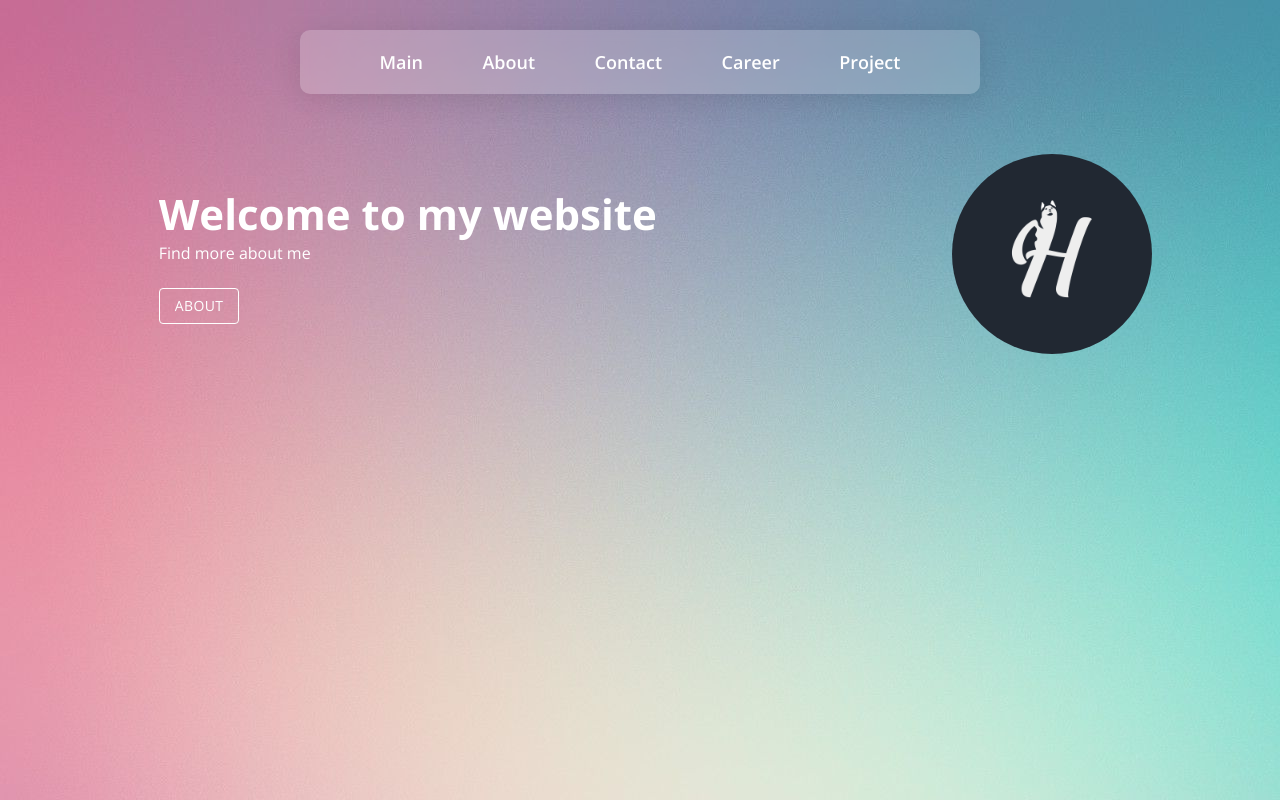
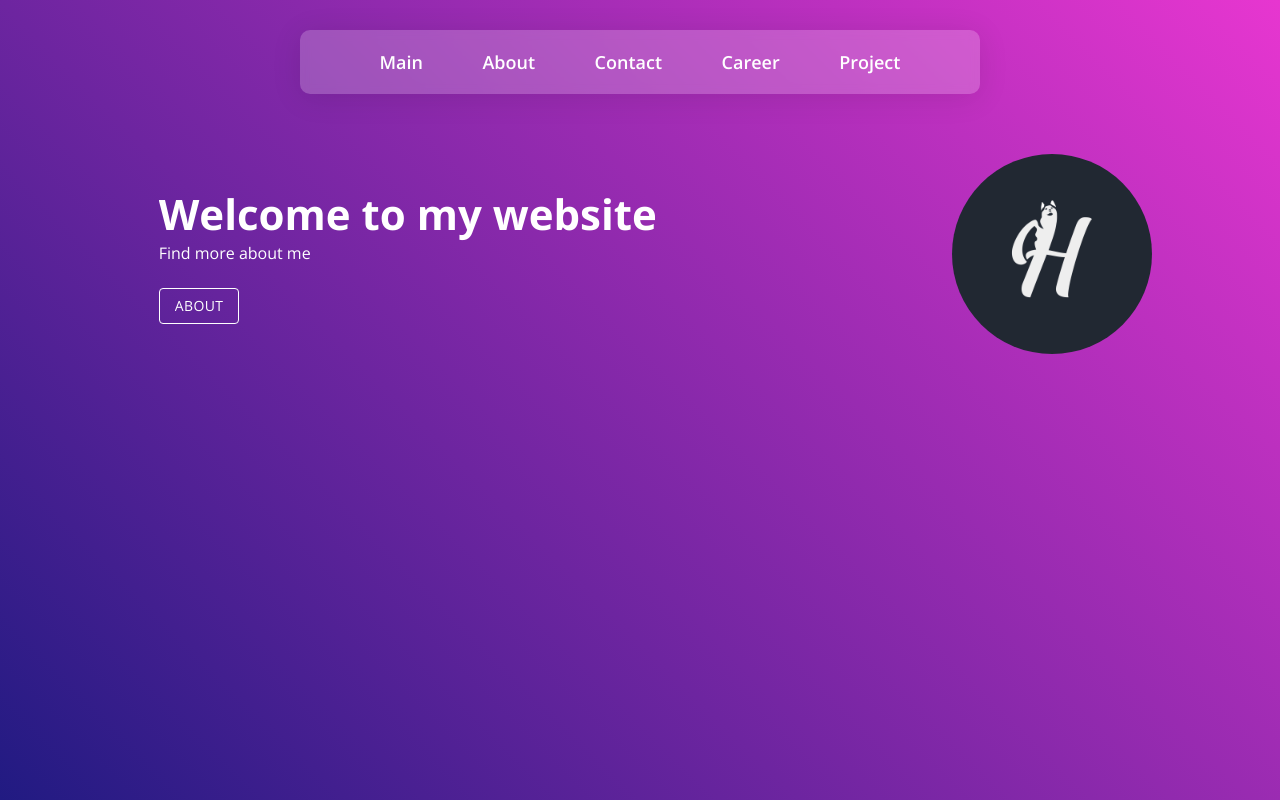
Before and after one commit to Hernando17/react-portfolio, a React (Create React App) app: page / in a window 1280 px wide. Built offline with nearby package versions, Linux system fonts and the light colour scheme.

Commit message:
Background Gradient

```diff
--- a/src/index.css
+++ b/src/index.css
@@ -10,5 +10,12 @@
 }
 
 body {
-  background-image: url("./assets/img/background.jpg");
+  /* background-image: url("./assets/img/background.jpg"); */
+  background-image: linear-gradient(
+    45deg,
+    rgba(17, 10, 121, 0.933),
+    rgb(231, 54, 208)
+  );
+  background-repeat: no-repeat;
+  height: 100vh;
 }
```
